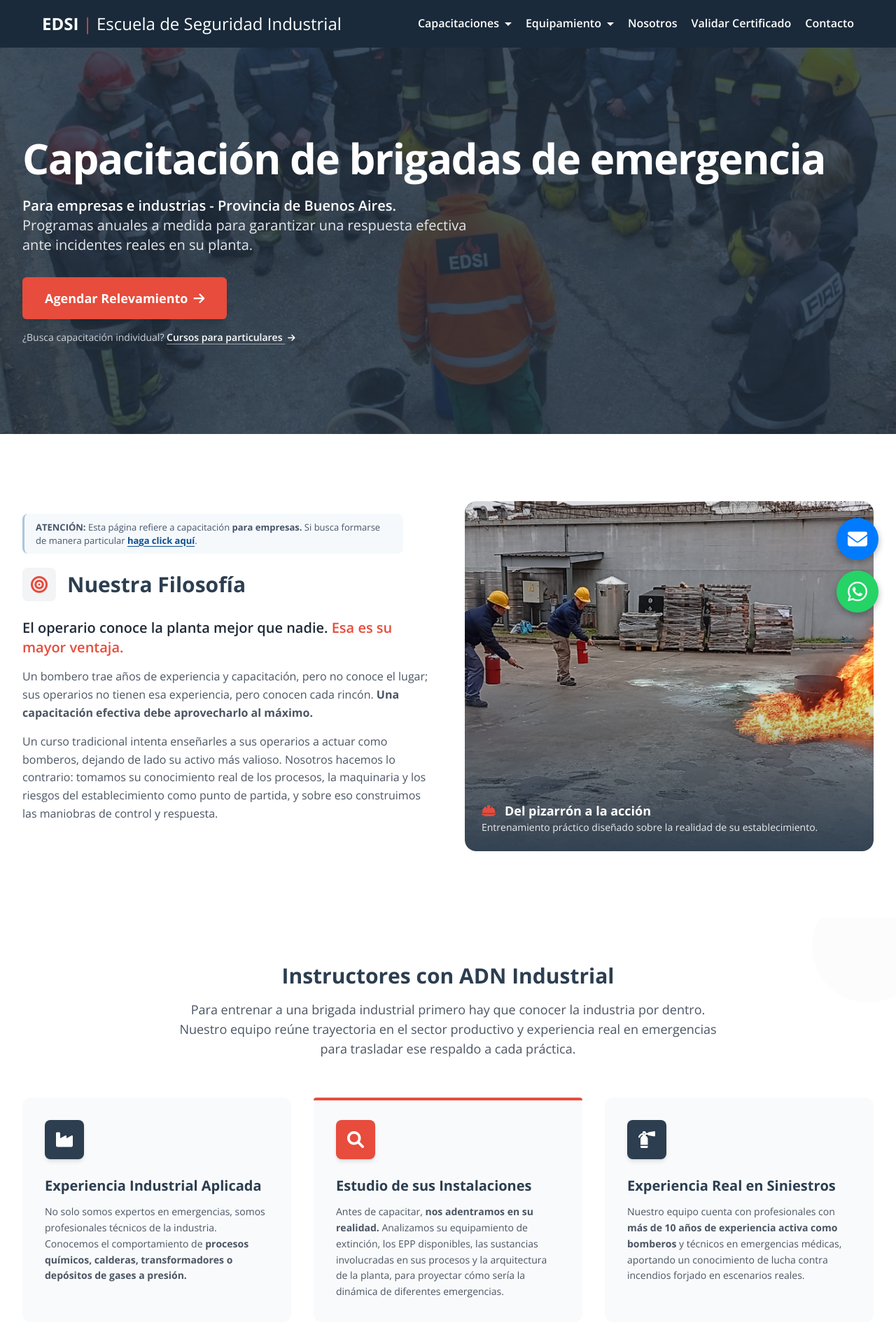
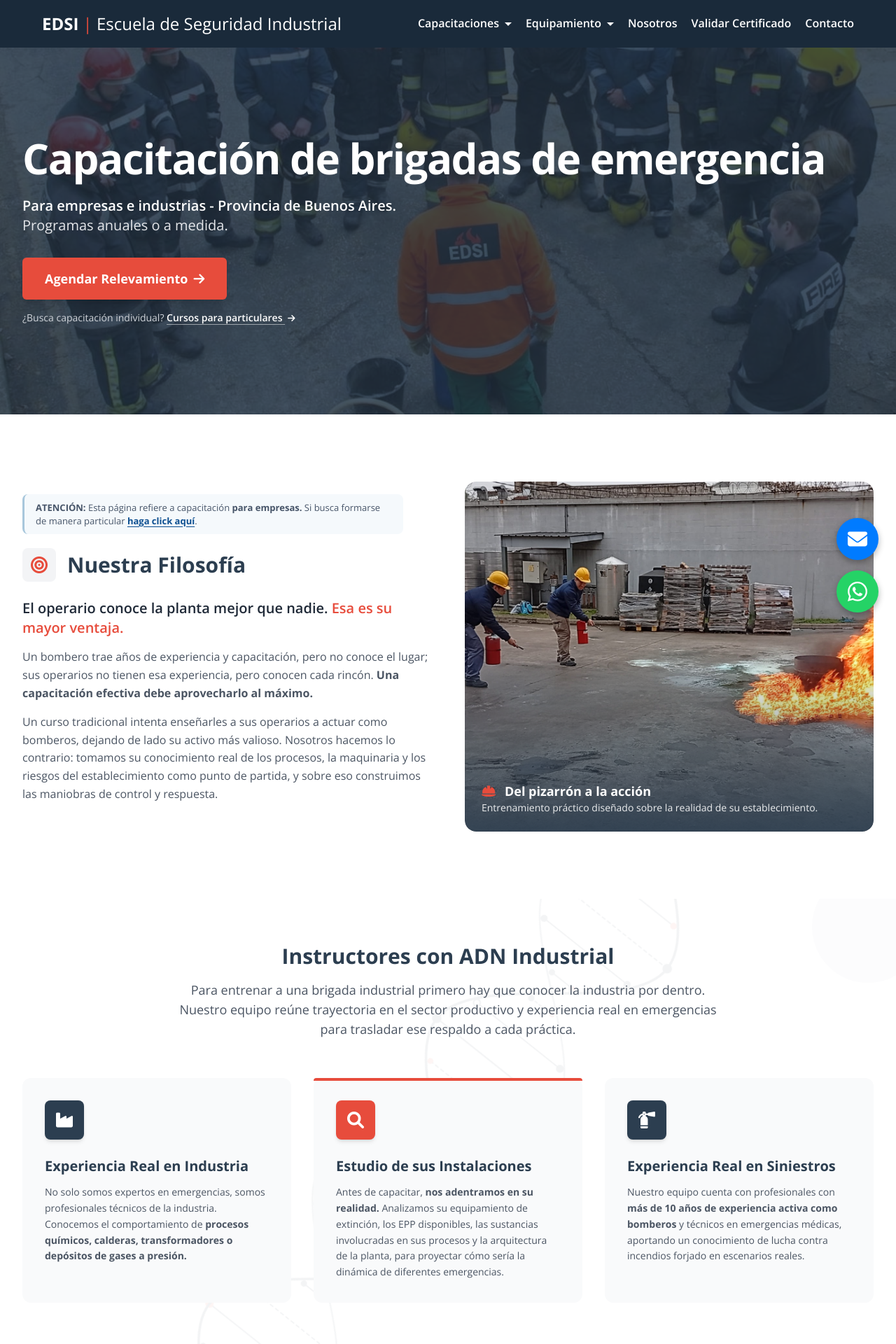
Before and after one commit to martov1/EDSI-nuevo-sitio, a Jekyll site: the page built from empresas/formacion-integral-brigadas-2.html, in a window 1280 px wide. Shown: the top 1920 px of the page at 70% size. Built offline with Jekyll 4.4.1, drawn with Linux system fonts in a browser that asks for light colours; nearby versions of some CDN libraries; some of the changed text lies outside the part shown.

Commit message:
adn animado

```diff
--- a/empresas/formacion-integral-brigadas-2.css
+++ b/empresas/formacion-integral-brigadas-2.css
@@ -14,7 +14,11 @@
 }
 
 .brigades-dot-pattern {
-  background-image: radial-gradient(circle at 2px 2px, white 1px, transparent 0);
+  background-image: radial-gradient(
+    circle at 2px 2px,
+    white 1px,
+    transparent 0
+  );
   background-size: 32px 32px;
 }
 
@@ -218,3 +222,63 @@
     transform: none;
   }
 }
+
+/* =========================================================
+GRÁFICO DE ADN DIAGONAL (Instructores con ADN Industrial)
+========================================================= */
+@keyframes dna-diagonal-float {
+  0%,
+  100% {
+    transform: translate(-50%, -50%) rotate(38deg) translateY(0px);
+  }
+  50% {
+    transform: translate(-50%, -50%) rotate(38.6deg) translateY(-14px);
+  }
+}
+
+.adn-industrial {
+  position: relative;
+  overflow: hidden;
+}
+
+.adn-industrial::before {
+  content: "";
+  position: absolute;
+  top: 50%;
+  left: 50%;
+  width: 440px;
+  height: 1850px;
+  background-image: url("../assets/adn.svg");
+  background-repeat: no-repeat;
+  background-position: center;
+  background-size: contain;
+  opacity: 0.06;
+  pointer-events: none;
+  z-index: 1;
+  transform: translate(-50%, -50%) rotate(38deg);
+  animation: dna-diagonal-float 10s ease-in-out infinite;
+  will-change: transform;
+  -webkit-mask-image: linear-gradient(
+    to bottom,
+    transparent 0%,
+    rgba(0, 0, 0, 1) 14%,
+    rgba(0, 0, 0, 1) 86%,
+    transparent 100%
+  );
+  mask-image: linear-gradient(
+    to bottom,
+    transparent 0%,
+    rgba(0, 0, 0, 1) 14%,
+    rgba(0, 0, 0, 1) 86%,
+    transparent 100%
+  );
+}
+
+@media (prefers-reduced-motion: reduce) {
+  .adn-industrial::before {
+    animation: none;
+  }
+}
+/* =========================================================
+FIN GRÁFICO DE ADN DIAGONAL (Instructores con ADN Industrial)
+========================================================= */
--- a/empresas/formacion-integral-brigadas-2.html
+++ b/empresas/formacion-integral-brigadas-2.html
@@ -59,8 +59,7 @@ js:
         <b class="font-semibold text-white"
           >Para empresas e industrias - Provincia de Buenos Aires.</b
         ><br />
-        Programas anuales a medida para garantizar una respuesta efectiva ante
-        incidentes reales en su planta.
+        Programas anuales o a medida.
       </p>
       <div>
         <a
@@ -289,7 +288,7 @@ js:
 
     <!-- Instructores con ADN Industrial -->
     <section
-      class="py-16 bg-white border-b border-gray-200 relative overflow-hidden"
+      class="adn-industrial py-16 bg-white border-b border-gray-200 relative overflow-hidden"
     >
       <div
         class="absolute top-0 right-0 -mt-10 -mr-10 w-40 h-40 bg-gray-50 rounded-full opacity-50"
@@ -319,7 +318,7 @@ js:
               <i class="fa-solid fa-industry"></i>
             </div>
             <h3 class="text-xl font-bold text-edsi-blue mb-3">
-              Experiencia Industrial Aplicada
+              Experiencia Real en Industria
             </h3>
             <p class="text-gray-600 leading-relaxed text-sm">
               No solo somos expertos en emergencias, somos profesionales
@@ -408,7 +407,7 @@ js:
             >
               <i class="fa-solid fa-map-location-dot"></i>
             </div>
-            <h3 class="text-xl font-bold mb-3">Su Planta sobre la Mesa</h3>
+            <h3 class="text-xl font-bold mb-3">Su Planta</h3>
             <p class="text-gray-300 text-sm leading-relaxed">
               <b
                 >Reunimos a la brigada alrededor de los planos reales de
@@ -434,9 +433,7 @@ js:
             >
               <i class="fa-solid fa-sitemap"></i>
             </div>
-            <h3 class="text-xl font-bold mb-3">
-              Su Plan de Emergencias en acción
-            </h3>
+            <h3 class="text-xl font-bold mb-3">Su Plan de Emergencias</h3>
             <p class="text-gray-300 text-sm leading-relaxed">
               <b>Integramos los protocolos que su empresa ya desarrolló.</b>
               Llevamos sus procedimientos escritos al terreno mediante
@@ -454,7 +451,7 @@ js:
             >
               <i class="fa-solid fa-helmet-safety"></i>
             </div>
-            <h3 class="text-xl font-bold mb-3">Sus Propios Recursos</h3>
+            <h3 class="text-xl font-bold mb-3">Sus Recursos Disponibles</h3>
             <p class="text-gray-300 text-sm leading-relaxed">
               <b>Ejercitamos con lo que realmente se usará en la crisis.</b>
               Adaptamos las maniobras a los Equipos de Protección (EPP),
```
Also changed, not shown: assets/adn.svg (added).
